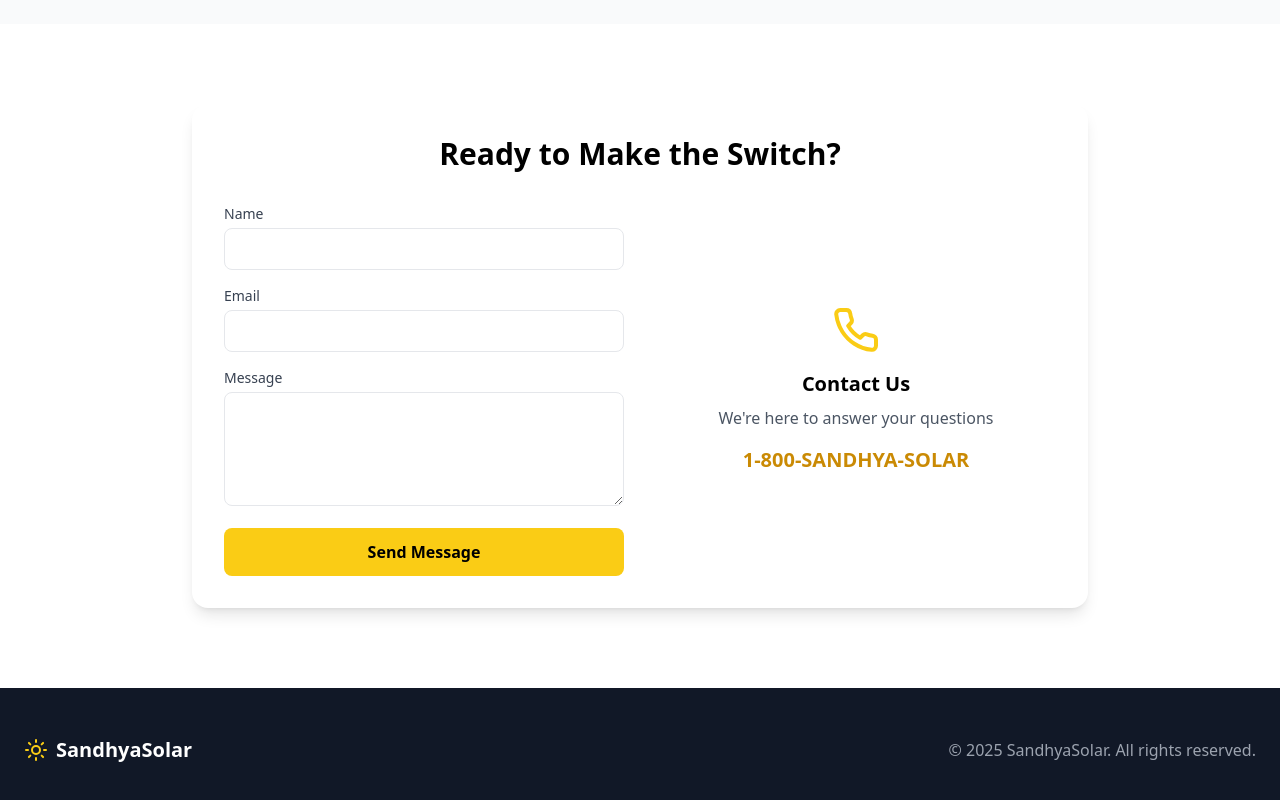
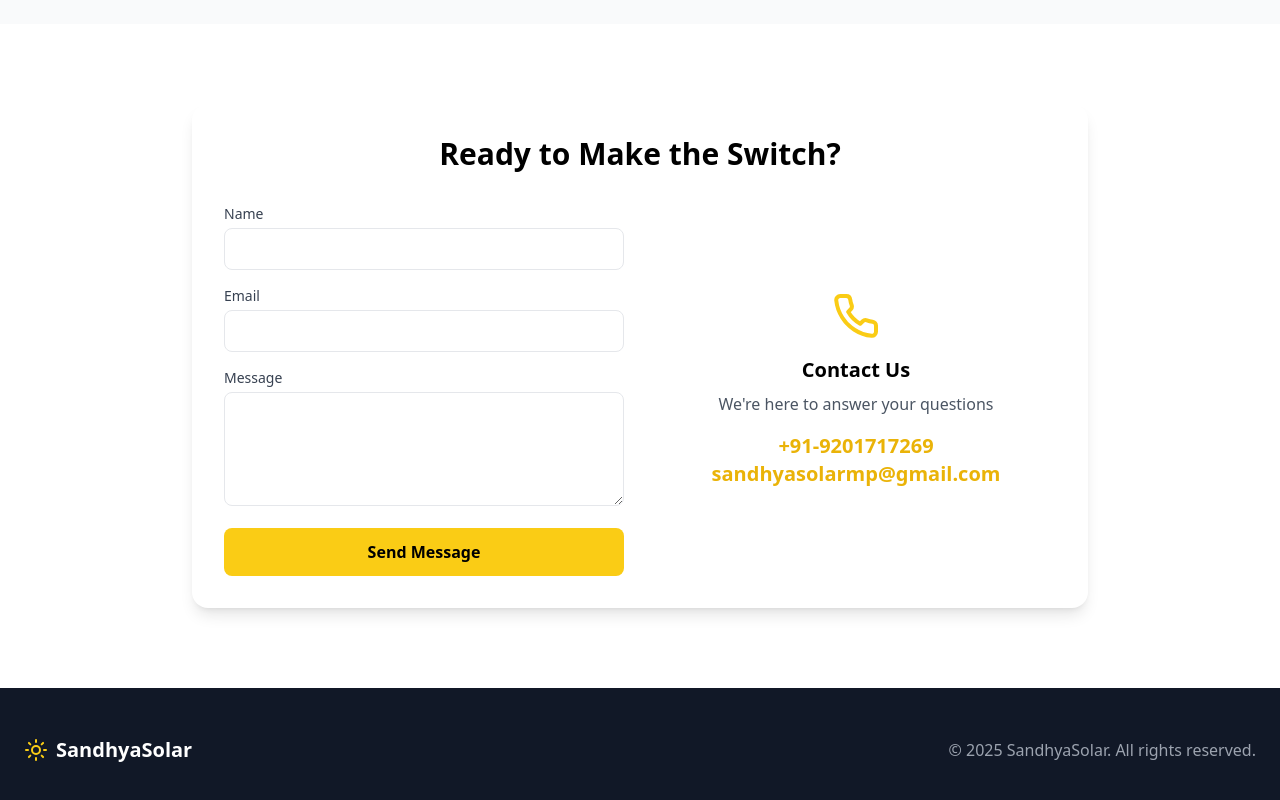
Before and after one commit to DevVardhan/Solar, a React (Vite) app: page / in a window 1280 px wide. Shown: the part 2724-3524 px from the top of the page. Built offline with nearby package versions, Linux system fonts and the light colour scheme.

Commit message:
Number/Email addded

```diff
--- a/src/App.tsx
+++ b/src/App.tsx
@@ -274,7 +274,8 @@ function App() {
                   <Phone className="h-12 w-12 text-yellow-400 mx-auto mb-4" />
                   <h3 className="text-xl font-semibold mb-2">Contact Us</h3>
                   <p className="text-gray-600 mb-4">We're here to answer your questions</p>
-                  <p className="text-xl font-semibold text-yellow-600">1-800-SANDHYA-SOLAR</p>
+                  <p className="text-xl font-semibold text-yellow-500">+91-9201717269</p>
+                  <p className="text-xl font-semibold text-yellow-500">sandhyasolarmp@gmail.com</p>
                 </div>
               </div>
             </div>
--- a/src/FranchisePage.tsx
+++ b/src/FranchisePage.tsx
@@ -165,7 +165,8 @@ function FranchisePage() {
                   <Phone className="h-12 w-12 text-yellow-400 mx-auto mb-4" />
                   <h3 className="text-xl font-semibold mb-2">Direct Contact</h3>
                   <p className="text-gray-600 mb-4">Speak with our franchise development team</p>
-                  <p className="text-xl font-semibold text-yellow-600">1-800-SANDHYA-SOLAR</p>
+                  <p className="text-xl font-semibold text-yellow-500">+91-9201717269</p>
+                  <p className="text-xl font-semibold text-yellow-500">sandhyasolarmp@gmail.com</p>
                   <p className="text-gray-600 mt-2">Mon-Sat: 9AM to 6PM</p>
                 </div>
               </div>
```
